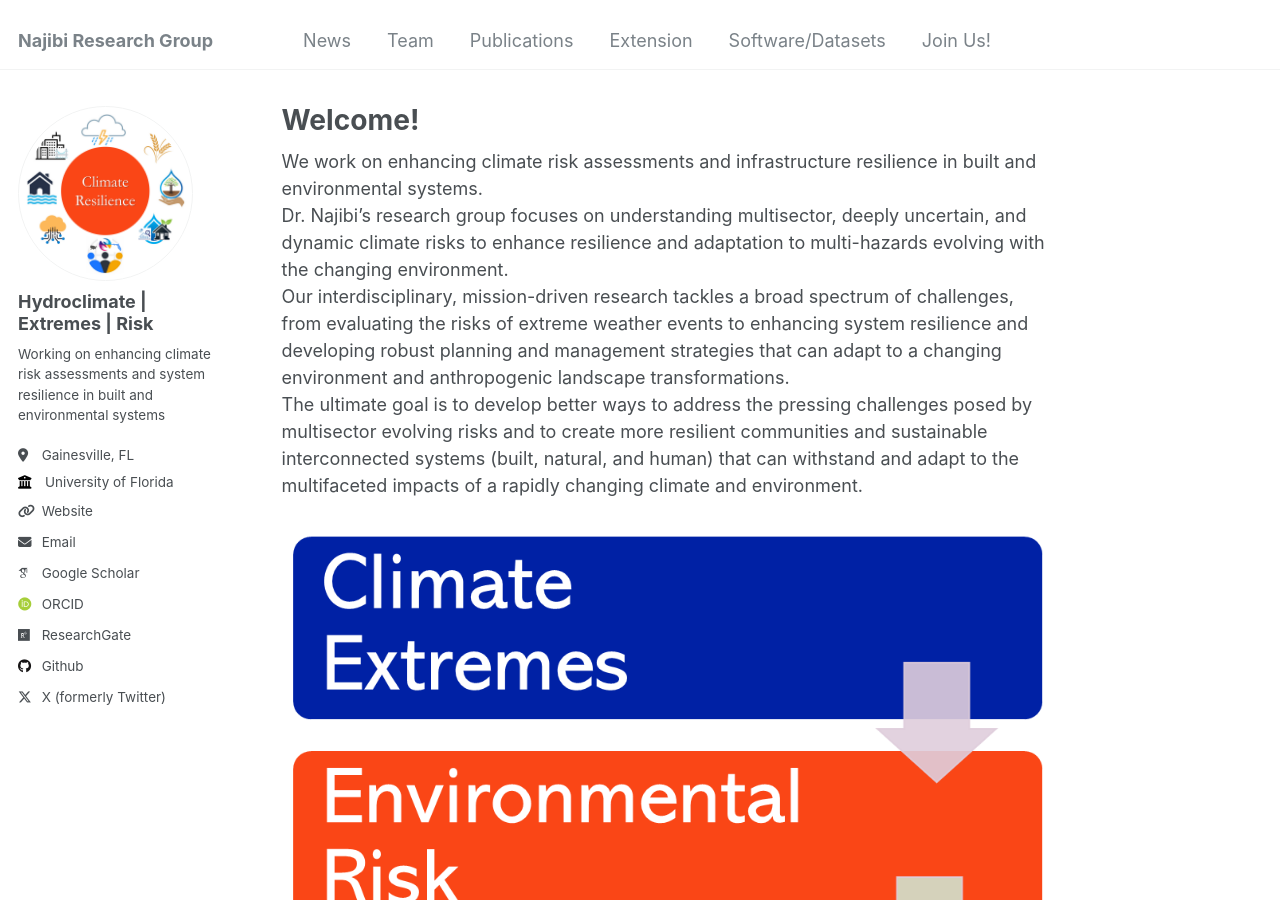
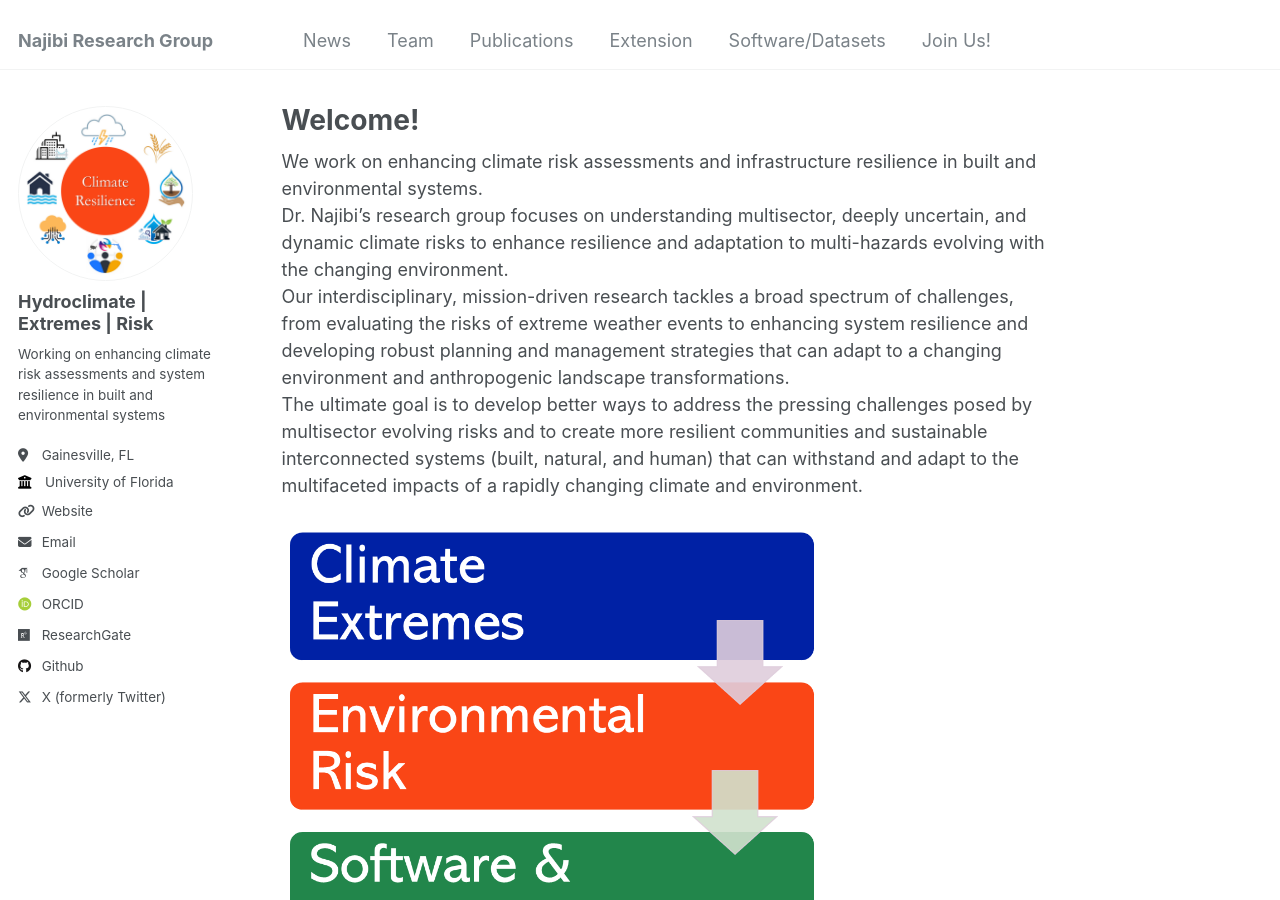
Before and after one commit to nassernajibi/lab, a Jekyll site: the page built from _pages/about.md, in a window 1280 px wide and 900 px high. Built offline with Jekyll 4.4.1, drawn with Linux system fonts in a browser that asks for light colours; some web fonts are replaced.

Commit message:
Updated about.md

```diff
--- a/_pages/about.md
+++ b/_pages/about.md
@@ -12,7 +12,8 @@ Dr. Najibi's research group focuses on understanding multisector, deeply uncerta
 Our interdisciplinary, mission-driven research tackles a broad spectrum of challenges, from evaluating the risks of extreme weather events to enhancing system resilience and developing robust planning and management strategies that can adapt to a changing environment and anthropogenic landscape transformations.<br/>
 The ultimate goal is to develop better ways to address the pressing challenges posed by multisector evolving risks and to create more resilient communities and sustainable interconnected systems (built, natural, and human) that can withstand and adapt to the multifaceted impacts of a rapidly changing climate and environment.
 
-![Graphical Abstract](images/lab_graphical_abstract_2.png)
+<img src="images/lab_graphical_abstract_2.png" alt="Graphical Abstract" width="70%" />
+
 
 What we do
 ======
```
